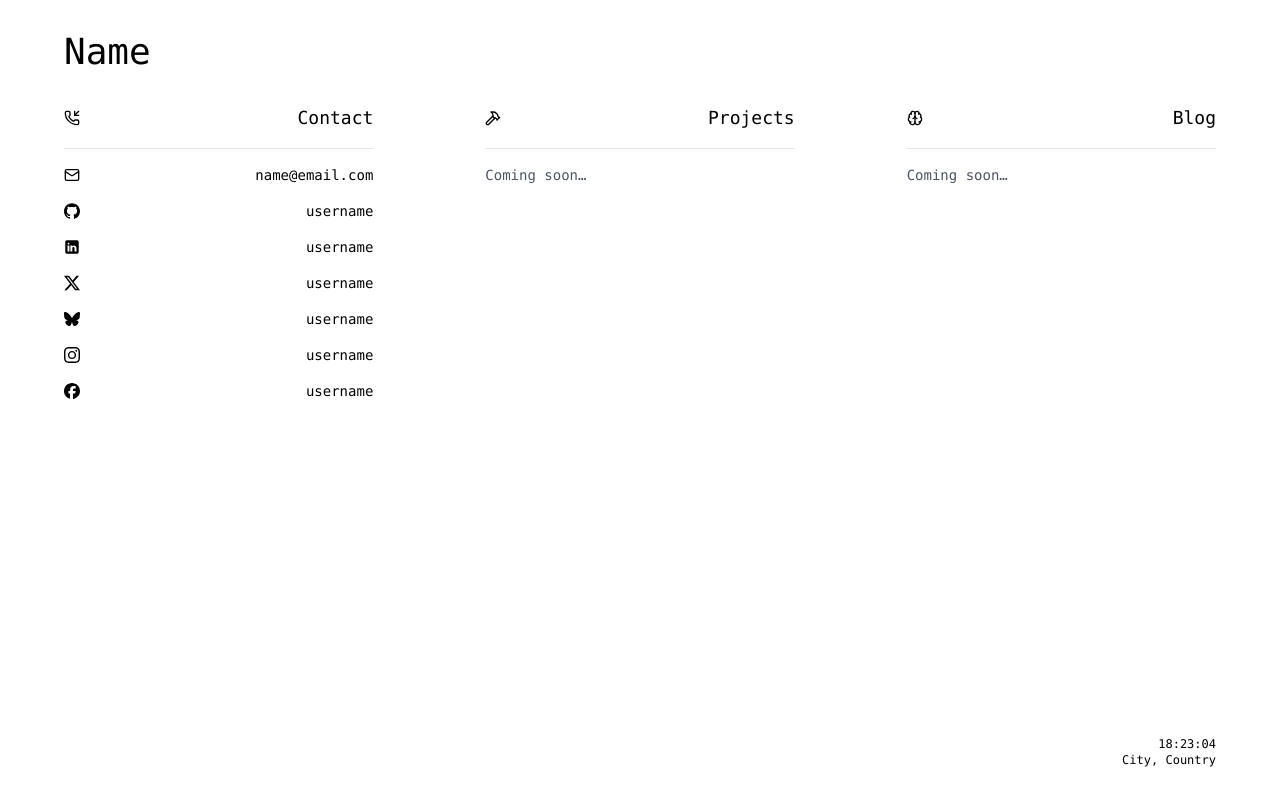
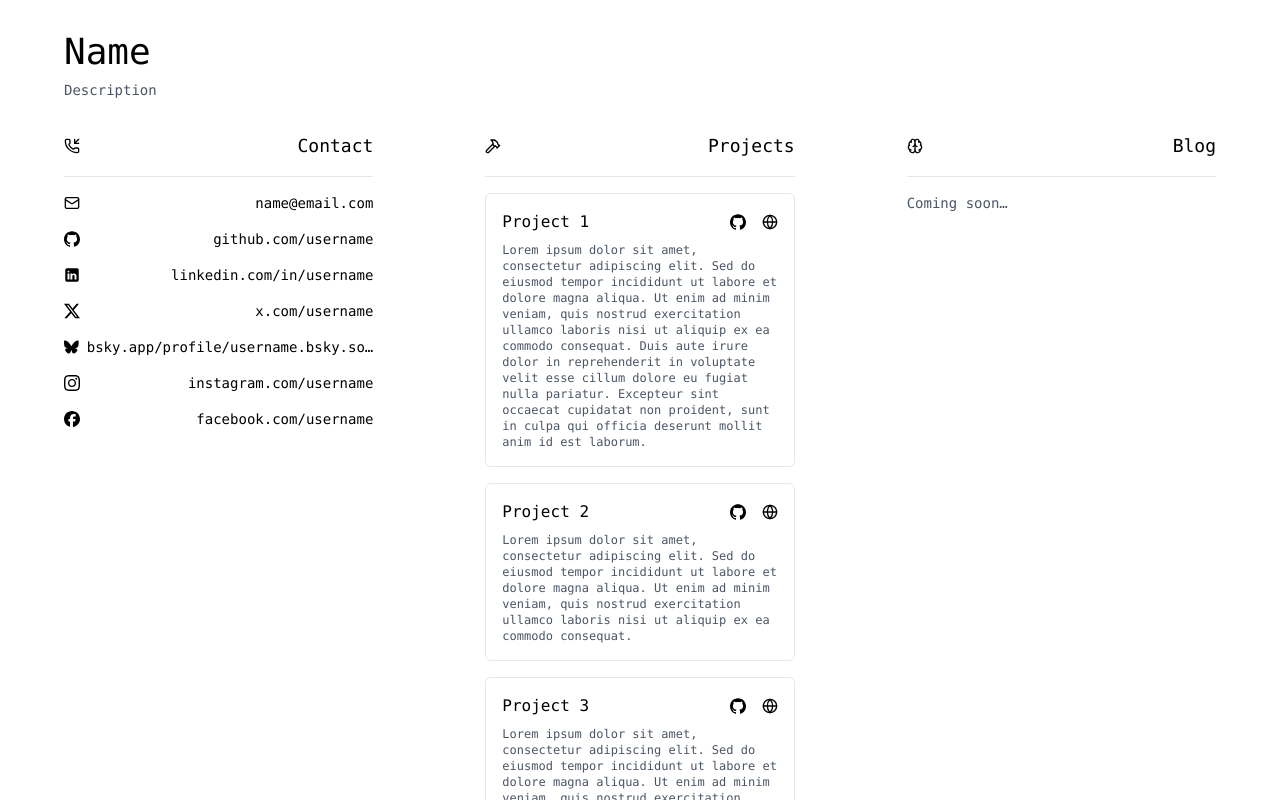
Before and after one commit to rashmigr01/bare-portfolio, a React (Vite) app in the folder bare-portfolio/: page / in a window 1280 px wide. Built offline with nearby package versions, Linux system fonts and the light colour scheme.

Commit message:
feat: make app config driven, add projects UI

```diff
--- /dev/null
+++ b/bare-portfolio/src/info.ts
@@ -0,0 +1,67 @@
+import type { Project } from "./types";
+
+/****** Header Info ******/
+const NAME = "Name";
+const DESCRIPTION = "Description";
+
+/****** Footer Info ******/
+const TIMEZONE = "en-IN";
+const CITY = "City";
+const COUNTRY = "Country";
+
+/****** Contact Section Info ******/
+const EMAIL = "name@email.com";
+const GITHUB = "github.com/username";
+const LINKEDIN = "linkedin.com/in/username";
+const X = "x.com/username";
+const BLUESKY = "bsky.app/profile/username.bsky.social";
+const INSTAGRAM = "instagram.com/username";
+const FACEBOOK = "facebook.com/username";
+
+/****** Projects Section Info ******/
+const PROJECTS: Project[] = [
+  {
+    id: 1,
+    name: "Project 1",
+    description: "Lorem ipsum dolor sit amet, consectetur adipiscing elit. Sed do eiusmod tempor incididunt ut labore et dolore magna aliqua. Ut enim ad minim veniam, quis nostrud exercitation ullamco laboris nisi ut aliquip ex ea commodo consequat. Duis aute irure dolor in reprehenderit in voluptate velit esse cillum dolore eu fugiat nulla pariatur. Excepteur sint occaecat cupidatat non proident, sunt in culpa qui officia deserunt mollit anim id est laborum.",
+    github: "https://github.com/username/project1",
+    website: "https://project1.com",
+  },
+  {
+    id: 2,
+    name: "Project 2",
+    description: "Lorem ipsum dolor sit amet, consectetur adipiscing elit. Sed do eiusmod tempor incididunt ut labore et dolore magna aliqua. Ut enim ad minim veniam, quis nostrud exercitation ullamco laboris nisi ut aliquip ex ea commodo consequat.",
+    github: "https://github.com/username/project2",
+    website: "https://project2.com",
+  },
+  {
+    id: 3,
+    name: "Project 3",
+    description: "Lorem ipsum dolor sit amet, consectetur adipiscing elit. Sed do eiusmod tempor incididunt ut labore et dolore magna aliqua. Ut enim ad minim veniam, quis nostrud exercitation ullamco laboris nisi ut aliquip ex ea commodo consequat. Duis aute irure dolor in reprehenderit in voluptate velit esse cillum dolore eu fugiat nulla pariatur. Excepteur sint occaecat cupidatat non proident, sunt in culpa qui officia deserunt mollit anim id est laborum.",
+    github: "https://github.com/username/project3",
+    website: "https://project3.com",
+  },
+  {
+    id: 4,
+    name: "Project 4",
+    description: "Lorem ipsum dolor sit amet, consectetur adipiscing elit. Sed do eiusmod tempor incididunt ut labore et dolore magna aliqua. Ut enim ad minim veniam, quis nostrud exercitation ullamco laboris nisi ut aliquip ex ea commodo consequat. Duis aute irure dolor in reprehenderit in voluptate velit esse cillum dolore eu fugiat nulla pariatur. Excepteur sint occaecat cupidatat non proident, sunt in culpa qui officia deserunt mollit anim id est laborum.",
+    github: "https://github.com/username/project4",
+    website: "https://project4.com",
+  },
+  {
+    id: 5,
+    name: "Project 5",
+    description: "Lorem ipsum dolor sit amet, consectetur adipiscing elit. Sed do eiusmod tempor incididunt ut labore et dolore magna aliqua. Ut enim ad minim veniam, quis nostrud exercitation ullamco laboris nisi ut aliquip ex ea commodo consequat. Duis aute irure dolor in reprehenderit in voluptate velit esse cillum dolore eu fugiat nulla pariatur. Excepteur sint occaecat cupidatat non proident, sunt in culpa qui officia deserunt mollit anim id est laborum.",
+    github: "https://github.com/username/project5",
+    website: "https://project5.com",
+  },
+  {
+    id: 6,
+    name: "Project 6",
+    description: "Lorem ipsum dolor sit amet, consectetur adipiscing elit. Sed do eiusmod tempor incididunt ut labore et dolore magna aliqua. Ut enim ad minim veniam, quis nostrud exercitation ullamco laboris nisi ut aliquip ex ea commodo consequat. Duis aute irure dolor in reprehenderit in voluptate velit esse cillum dolore eu fugiat nulla pariatur. Excepteur sint occaecat cupidatat non proident, sunt in culpa qui officia deserunt mollit anim id est laborum.",
+    github: "https://github.com/username/project6",
+    website: "https://project6.com",
+  }
+];
+
+export { PROJECTS, NAME, DESCRIPTION, TIMEZONE, CITY, COUNTRY, EMAIL, GITHUB, LINKEDIN, X, BLUESKY, INSTAGRAM, FACEBOOK };
--- a/bare-portfolio/src/pages/home/Home.tsx
+++ b/bare-portfolio/src/pages/home/Home.tsx
@@ -1,18 +1,20 @@
 import { useNavigate } from "react-router";
 import { PhoneIncoming, Hammer, Brain } from "lucide-react";
 
-import { LiveClock, Contact } from "./components";
+import { LiveClock, Contact, Projects } from "./components";
+import { NAME, DESCRIPTION, CITY, COUNTRY } from "../../info";
 
 const Home = () => {
   const navigate = useNavigate();
 
   return (
-    <div className="min-h-screen flex flex-col bg-white text-black font-mono py-8 px-16">
+    <div className="h-screen flex flex-col bg-white text-black font-mono py-8 px-16 overflow-hidden">
       <header className="mb-8">
-        <h1 className="text-4xl" onClick={() => navigate("/")}>Name</h1>
+        <h1 className="text-4xl cursor-pointer" onClick={() => navigate("/")}>{NAME}</h1>
+        <h4 className="text-sm text-gray-600 mt-2">{DESCRIPTION}</h4>
       </header>
 
-      <main className="flex-1 grid grid-cols-1 sm:grid-cols-2 md:grid-cols-3 gap-28">
+      <main className="flex-1 grid grid-cols-1 md:grid-cols-3 gap-28">
         <section className="flex flex-col gap-4">
           <h2 className="flex items-center justify-between gap-2 text-lg">
             <PhoneIncoming className="size-4" />
@@ -28,7 +30,7 @@ const Home = () => {
             Projects
           </h2>
           <div className="bg-gray-200 h-[0.5px]"/>
-          <p className="text-sm text-gray-600">Coming soon…</p>
+          <Projects />
         </section>
 
         <section className="flex flex-col gap-4">
@@ -43,7 +45,7 @@ const Home = () => {
 
       <footer className="text-xs text-right">
         <LiveClock />
-        <p>City, Country</p>
+        <p>{CITY}, {COUNTRY}</p>
       </footer>
     </div>
   );
--- a/bare-portfolio/src/pages/home/components/Contact.tsx
+++ b/bare-portfolio/src/pages/home/components/Contact.tsx
@@ -1,57 +1,58 @@
 import { Mail } from "lucide-react";
 import { Bluesky, Facebook, Github, Instagram, Linkedin, X } from "../../../icons";
 import { Link } from "react-router";
+import { EMAIL, GITHUB, LINKEDIN, X as X_INFO, BLUESKY, INSTAGRAM, FACEBOOK } from "../../../info";
 
 const Contact = () => {
   return (
     <div className="flex flex-col gap-4 text-sm">
       <div className="flex items-center justify-between gap-2">
         <Mail className="size-4" />
-        <Link to="mailto:name@email.com" className="relative group">
-          name@email.com
-          <span className="absolute bottom-0 left-0 w-0 h-0.5 bg-current transition-all duration-300 group-hover:w-full"/>
+        <Link to={`mailto:${EMAIL}`} className="relative group truncate">
+          {EMAIL}
+          <span className="absolute bottom-0 left-0 w-0 h-[1px] bg-current transition-all duration-200 group-hover:w-full"/>
         </Link>
       </div>
       <div className="flex items-center justify-between gap-2">
         <Github className="size-4" />
-        <Link to="https://github.com/username" className="relative group">
-          username
-          <span className="absolute bottom-0 left-0 w-0 h-0.5 bg-current transition-all duration-200 group-hover:w-full"/>
+        <Link to={GITHUB} className="relative group truncate">
+          {GITHUB}
+          <span className="absolute bottom-0 left-0 w-0 h-[1px] bg-current transition-all duration-200 group-hover:w-full"/>
         </Link>
       </div>
       <div className="flex items-center justify-between gap-2">
         <Linkedin className="size-4" />
-        <Link to="https://linkedin.com/in/username" className="relative group">
-          username
-          <span className="absolute bottom-0 left-0 w-0 h-0.5 bg-current transition-all duration-200 group-hover:w-full"/>
+        <Link to={LINKEDIN} className="relative group truncate">
+          {LINKEDIN}
+          <span className="absolute bottom-0 left-0 w-0 h-[1px] bg-current transition-all duration-200 group-hover:w-full"/>
         </Link>
       </div>
       <div className="flex items-center justify-between gap-2">
         <X className="size-4" />
-        <Link to="https://x.com/username" className="relative group">
-          username
-          <span className="absolute bottom-0 left-0 w-0 h-0.5 bg-current transition-all duration-200 group-hover:w-full"/>
+        <Link to={X_INFO} className="relative group truncate">
+          {X_INFO}
+          <span className="absolute bottom-0 left-0 w-0 h-[1px] bg-current transition-all duration-200 group-hover:w-full"/>
         </Link>
       </div>
       <div className="flex items-center justify-between gap-2">
         <Bluesky className="size-4" />
-        <Link to="https://bsky.app/profile/username" className="relative group">
-          username
-          <span className="absolute bottom-0 left-0 w-0 h-0.5 bg-current transition-all duration-200 group-hover:w-full"/>
+        <Link to={BLUESKY} className="relative group truncate">
+          {BLUESKY}
+          <span className="absolute bottom-0 left-0 w-0 h-[1px] bg-current transition-all duration-200 group-hover:w-full"/>
         </Link>
       </div>
       <div className="flex items-center justify-between gap-2">
         <Instagram className="size-4" />
-        <Link to="https://instagram.com/username" className="relative group">
-          username
-          <span className="absolute bottom-0 left-0 w-0 h-0.5 bg-current transition-all duration-200 group-hover:w-full"/>
+        <Link to={INSTAGRAM} className="relative group truncate">
+          {INSTAGRAM}
+          <span className="absolute bottom-0 left-0 w-0 h-[1px] bg-current transition-all duration-200 group-hover:w-full"/>
         </Link>
       </div>
       <div className="flex items-center justify-between gap-2">
         <Facebook className="size-4" />
-        <Link to="https://facebook.com/username" className="relative group">
-          username
-          <span className="absolute bottom-0 left-0 w-0 h-0.5 bg-current transition-all duration-200 group-hover:w-full"/>
+        <Link to={FACEBOOK} className="relative group truncate">
+          {FACEBOOK}
+          <span className="absolute bottom-0 left-0 w-0 h-[1px] bg-current transition-all duration-200 group-hover:w-full"/>
         </Link>
       </div>
     </div>
--- a/bare-portfolio/src/pages/home/components/LiveClock.tsx
+++ b/bare-portfolio/src/pages/home/components/LiveClock.tsx
@@ -1,4 +1,5 @@
 import { useEffect, useState } from "react";
+import { TIMEZONE } from "../../../info";
 
 const LiveClock = () => {
   const [time, setTime] = useState(new Date());
@@ -12,7 +13,7 @@ const LiveClock = () => {
 
   return (
     <div>
-      {time.toLocaleTimeString("en-IN", { hour12: false })}
+      {time.toLocaleTimeString(TIMEZONE, { hour12: false })}
     </div>
   );
 }
--- /dev/null
+++ b/bare-portfolio/src/pages/home/components/Projects.tsx
@@ -0,0 +1,50 @@
+import { Globe, ArrowUpRight } from "lucide-react";
+import { Link } from "react-router";
+import { Github } from "../../../icons";
+import { PROJECTS } from "../../../info";
+import type { Project } from "../../../types";
+
+const Projects = () => {
+
+  const renderProject = (project: Project) => {
+    return (
+      <div key={project.id} className="flex flex-col gap-2 border border-gray-200 p-4 rounded-md">
+        <div className="flex items-center justify-between gap-2">
+          <h4>{project.name}</h4>
+          <div className="flex items-center gap-4">
+            {project.github && (
+              <a href={project.github} className="relative group">
+                <Github className="size-4 cursor-pointer" />
+                <span className="absolute -bottom-1 left-0 w-0 h-[1px] bg-current transition-all duration-200 group-hover:w-full"/>
+              </a>
+            )}
+            {project.website && (
+              <a href={project.website} className="relative group">
+                <Globe className="size-4 cursor-pointer" />
+                <span className="absolute -bottom-1 left-0 w-0 h-[1px] bg-current transition-all duration-200 group-hover:w-full"/>
+              </a>
+            )}
+          </div>
+        </div>
+        <p className="text-xs text-gray-600">{project.description}</p>
+      </div>
+    );
+  };
+
+  return (
+    <div className="flex flex-col gap-4">
+      {PROJECTS.slice(0, 4).map(renderProject)}
+      {PROJECTS.length > 4 && (
+        <div className="flex items-center justify-end">
+        <Link to="/projects" className="text-xs text-gray-600 flex items-center gap-1 relative group w-fit">
+          View more
+            <ArrowUpRight className="size-4" />
+            <span className="absolute bottom-0 left-0 w-0 h-[1px] bg-current transition-all duration-200 group-hover:w-full"/>
+          </Link>
+        </div>
+      )}
+    </div>
+  );
+};
+
+export { Projects };
--- a/bare-portfolio/src/pages/home/components/index.ts
+++ b/bare-portfolio/src/pages/home/components/index.ts
@@ -1,2 +1,3 @@
 export * from "./Contact";
 export * from "./LiveClock";
+export * from "./Projects";
--- /dev/null
+++ b/bare-portfolio/src/types.ts
@@ -0,0 +1,9 @@
+type Project = {
+  id: number;
+  name: string;
+  description?: string;
+  github?: string;
+  website?: string;
+};
+
+export type { Project };
```
